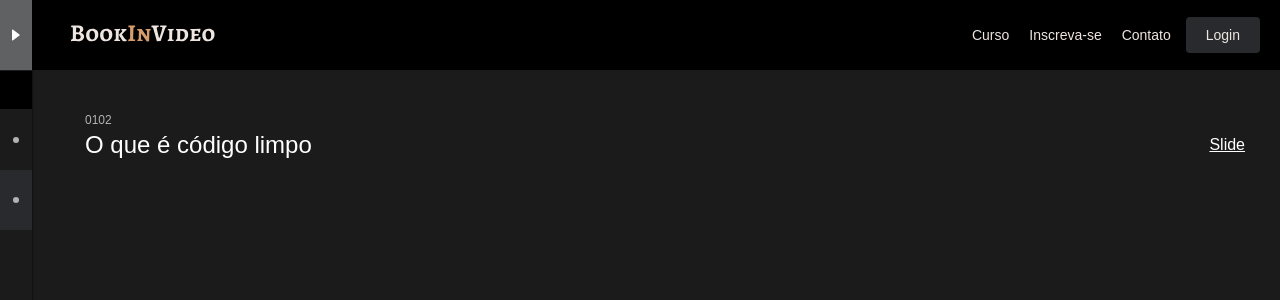
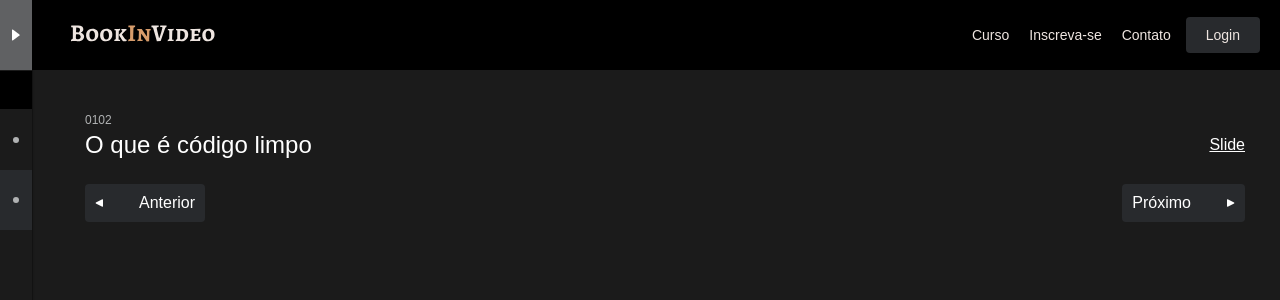
Before and after one commit to GabriellBarbosa/React-Course-Page, a React (Vite) app: page /content/curso/clean-code in a window 1280 px wide. Shown: the top 300 px of the page. Built offline with nearby package versions, Linux system fonts and the light colour scheme.

Commit message:
change video buttons

```diff
--- a/src/components/CourseNavBar.module.css
+++ b/src/components/CourseNavBar.module.css
@@ -6,6 +6,7 @@
     background-color: var(--gray-2);
     box-shadow: 0 0 2px 0 var(--gray-0);
     transition: left .2s ease;
+    z-index: 1;
 }
 
 .navbar.active {
--- a/src/pages/Course/CleanCode/CleanCode.module.css
+++ b/src/pages/Course/CleanCode/CleanCode.module.css
@@ -45,3 +45,48 @@
 .slide_link:hover {
     color: var(--c-0-light);
 }
+
+.change_video_button_wrapper {
+    margin-top: 1.5rem;
+    display: flex;
+    justify-content: space-between;
+    align-items: center;
+}
+
+.change_video_button_wrapper button {
+    padding: .625rem;
+    font-size: 1rem;
+    background-color: var(--gray-3);
+    color: var(--gray-8);
+    border-radius: 0.25rem;
+    cursor: pointer;
+    display: flex;
+    align-items: center;
+}
+
+.change_video_button_wrapper button:hover {
+    background-color: var(--gray-1);
+}
+
+.change_video_button_wrapper button.prev::before {
+    content: "";
+    display: block;
+    width: 0.5rem;
+    height: 0.5rem;
+    background: url('../../../assets/arrow.svg');
+    background-repeat: no-repeat;
+    background-position: center;
+    transform: rotate(180deg);
+    margin-right: 2.25rem;
+}
+
+.change_video_button_wrapper button.next::after {
+    content: "";
+    display: block;
+    width: 0.5rem;
+    height: 0.5rem;
+    background: url('../../../assets/arrow.svg');
+    background-repeat: no-repeat;
+    background-position: center;
+    margin-left: 2.25rem;
+}
--- a/src/pages/Course/CleanCode/CleanCode.tsx
+++ b/src/pages/Course/CleanCode/CleanCode.tsx
@@ -15,7 +15,10 @@ function CleanCode() {
                     <a href="/slide/clean-code" className={styles.slide_link}>Slide</a>
                 </div>
 
-                <div></div>
+                <div className={styles.change_video_button_wrapper}>
+                    <button className={styles.prev}>Anterior</button>
+                    <button className={styles.next}>Próximo</button>
+                </div>
             </div>
         </div>
     )
```
Also changed, not shown: src/assets/arrow.svg (added).
